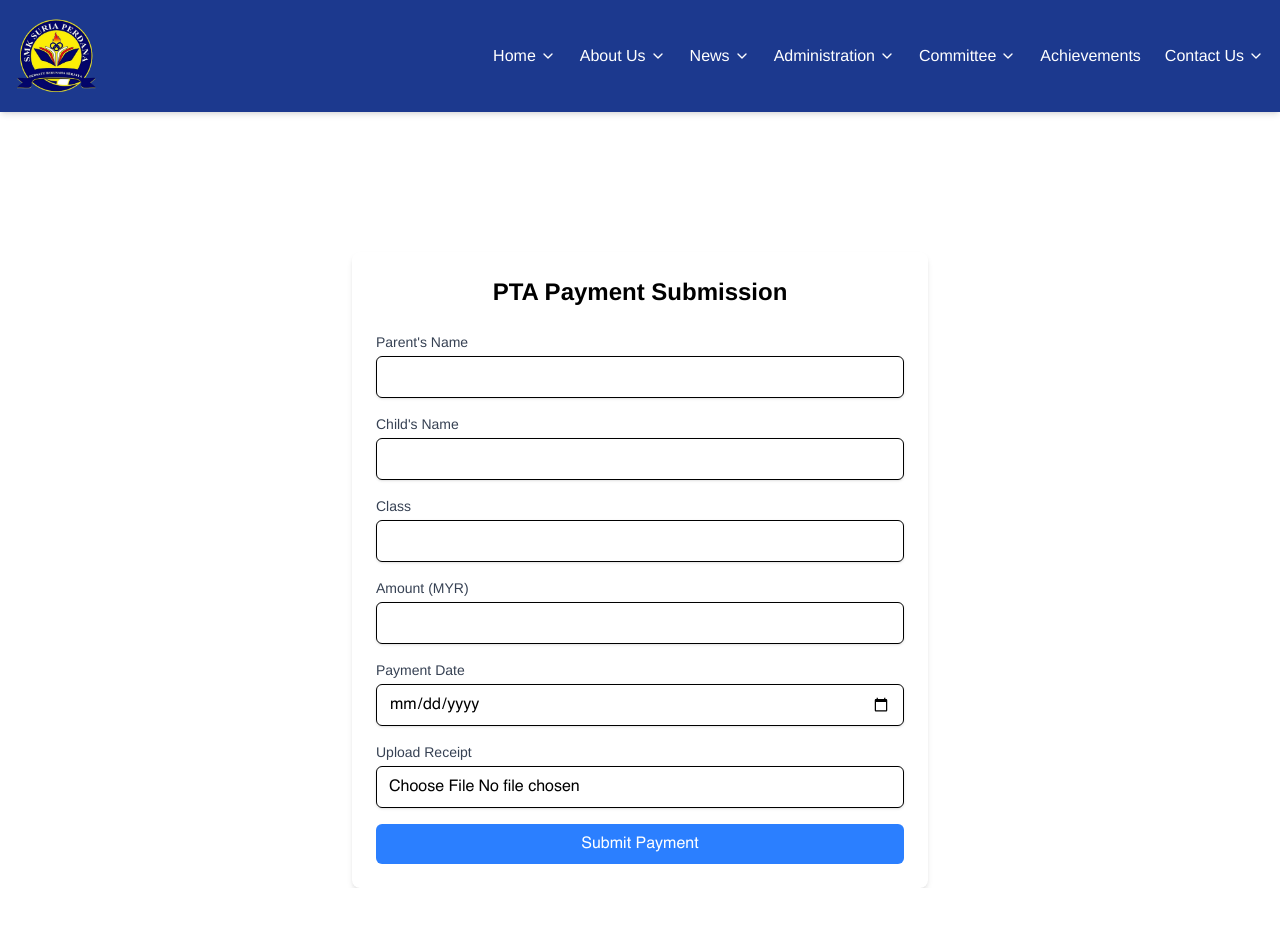
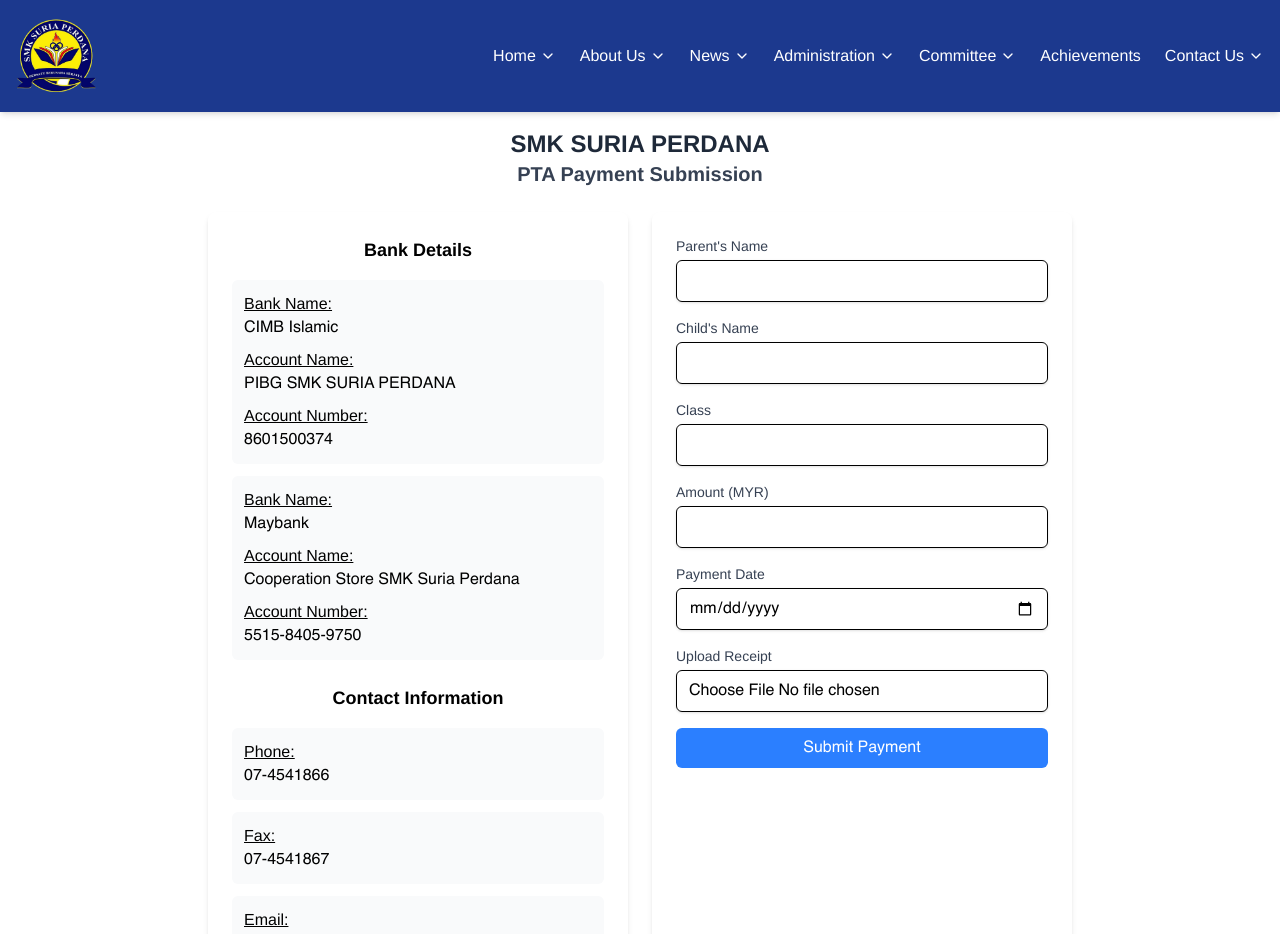
Before and after one commit to EDOHWARES/SMK-SuPer, a React (Vite) app in the folder client/: page /committee/pta-payments in a window 1280 px wide. Shown: the top 934 px of the page. Before the commit the page ends 888 px from the top, so only its background shows below. Built offline with nearby package versions, Linux system fonts and the light colour scheme.

Commit message:
fix: updated the ptapayment sumission pge

```diff
--- a/client/src/pages/PtaPayment/PtaPayment.jsx
+++ b/client/src/pages/PtaPayment/PtaPayment.jsx
@@ -65,15 +65,55 @@ const PtaPayment = () => {
   };
 
   return (
-    <section className="max-w-xl  mx-auto mt-35 p-6 bg-white rounded-lg shadow-md">
-      <h2 className="text-2xl font-semibold mb-6 text-center">
-        PTA Payment Submission
-      </h2>
-      <form
-        onSubmit={handleSubmit}
-        encType="multipart/form-data"
-        className="space-y-4"
-      >
+    <div className="max-w-4xl mx-auto p-4">
+      <div className="text-center mb-6">
+        <h1 className="text-2xl font-bold text-gray-800">SMK SURIA PERDANA</h1>
+        <h2 className="text-xl font-semibold text-gray-700">PTA Payment Submission</h2>
+      </div>
+
+      <div className="flex flex-col md:flex-row gap-6">
+        {/* Payment Information Section */}
+        <div className="w-full md:w-1/2 bg-white p-6 rounded-lg shadow-md">
+          <h3 className="text-lg font-bold mb-4 text-center">Bank Details</h3>
+          <div className="space-y-3 mb-6">
+            <div className="p-3 bg-gray-50 rounded-md ">
+              <p className="font-medium underline">Bank Name:</p>
+              <p className="">CIMB Islamic</p>
+              <p className="font-medium mt-2 underline">Account Name:</p>
+              <p>PIBG SMK SURIA PERDANA</p>
+              <p className="font-medium mt-2 underline">Account Number:</p>
+              <p>8601500374</p>
+            </div>
+            <div className="p-3 bg-gray-50 rounded-md">
+              <p className="font-medium underline">Bank Name:</p>
+              <p>Maybank</p>
+              <p className="font-medium mt-2 underline">Account Name:</p>
+              <p>Cooperation Store SMK Suria Perdana</p>
+              <p className="font-medium mt-2 underline">Account Number:</p>
+              <p>5515-8405-9750</p>
+            </div>
+          </div>
+
+          <h3 className="text-lg font-bold mb-4 text-center">Contact Information</h3>
+          <div className="space-y-3">
+            <div className="p-3 bg-gray-50 rounded-md">
+              <p className="font-medium underline">Phone:</p>
+              <p>07-4541866</p>
+            </div>
+            <div className="p-3 bg-gray-50 rounded-md">
+              <p className="font-medium underline">Fax:</p>
+              <p>07-4541867</p>
+            </div>
+            <div className="p-3 bg-gray-50 rounded-md">
+              <p className="font-medium underline">Email:</p>
+              <p>jea0025@moe.edu.my</p>
+            </div>
+          </div>
+        </div>
+
+        {/* Payment Form Section */}
+        <div className="w-full md:w-1/2 bg-white p-6 rounded-lg shadow-md">
+          <form onSubmit={handleSubmit} encType="multipart/form-data" className="space-y-4">
             <div>
               <label className="block text-sm font-medium text-gray-700">
                 Parent's Name
@@ -164,7 +204,14 @@ const PtaPayment = () => {
               {loading ? "Submitting..." : "Submit Payment"}
             </button>
           </form>
-    </section>
+        </div>
+      </div>
+
+      <div className="mt-6 p-4 bg-gray-50 rounded-md text-sm text-center">
+        <p className="font-medium">Payment Processing Information:</p>
+        <p>All payments made before 4pm (business day) will be processed on the next business day (T+1).</p>
+      </div>
+    </div>
   );
 };
 
```
Also changed, not shown: 1 other file (tests, documents, lock files or other folders). Lines whose indentation alone changed are shown as unchanged.
